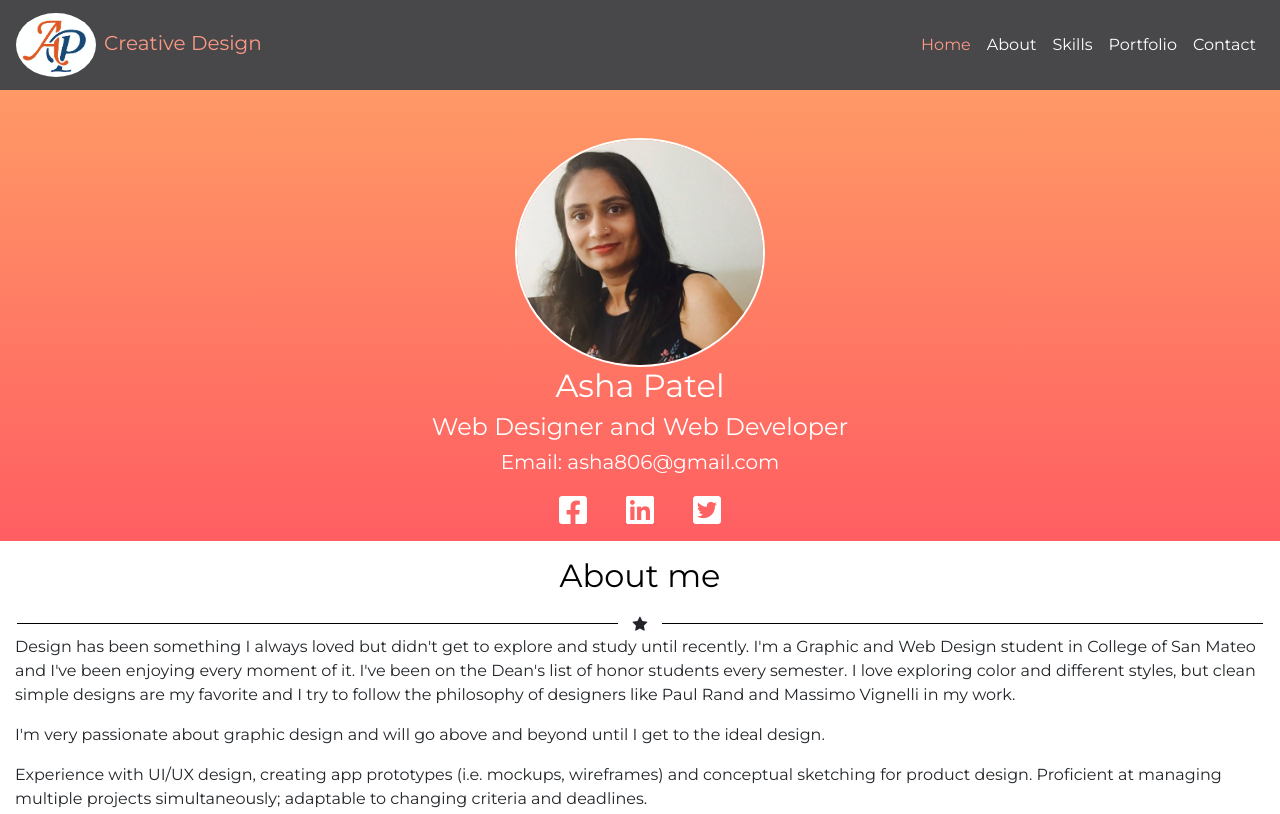
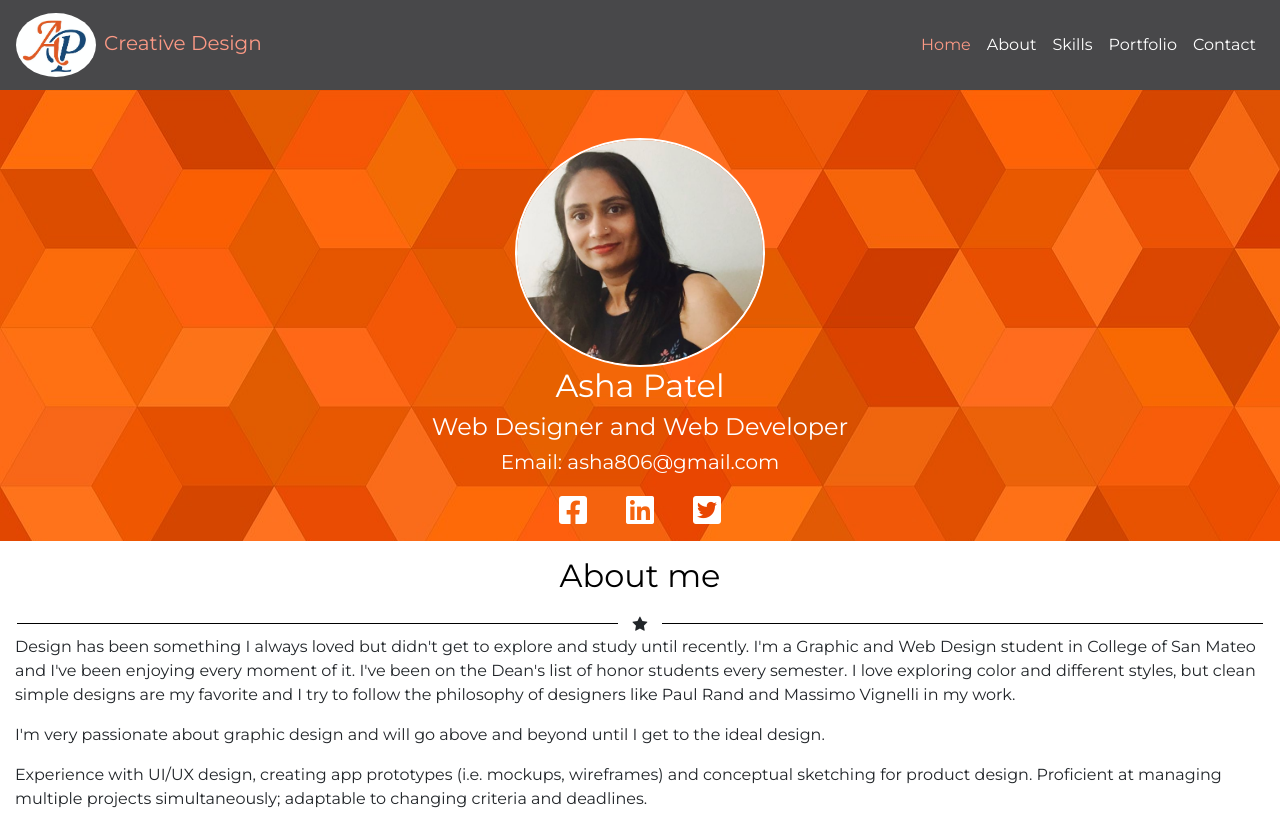
Before and after one commit to asha806/Project-portfolio, a plain HTML site: page index.html in a window 1280 px wide. Shown: the top 814 px of the page. Drawn offline with nearby package versions, Linux system fonts and the light colour scheme.

Commit message:
changes2

```diff
--- a/css/style.css
+++ b/css/style.css
@@ -87,10 +87,13 @@ background-color:#B3E3B5;
 }*/
 .hero{
 	background: linear-gradient(#ff9966,#ff5e62);
+	background:url("../images/try4free.jpg") no-repeat fixed;
+	background-size: cover;
 }
 .hero img{
 	width:250px;
 	border:2px solid #ffffff;
+
 }
 .list-group,.list-group-item{
 
```
Also changed, not shown: images/try.jpeg (added), images/try.jpg (added), images/try2.jpg (added), images/try4free.jpg (added).
